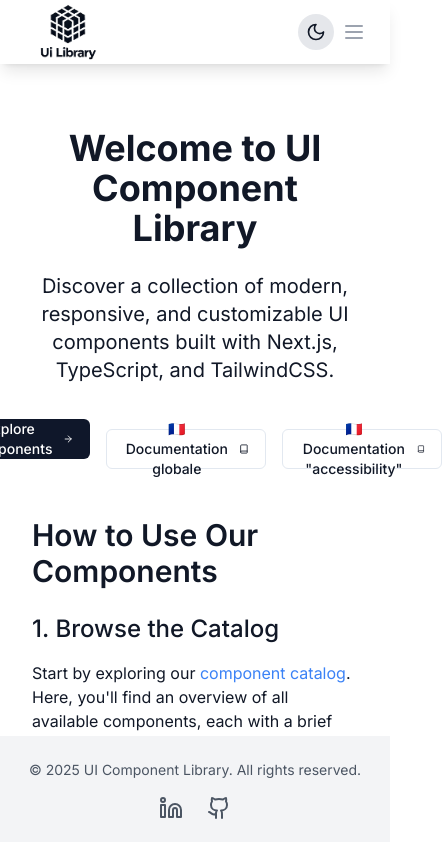
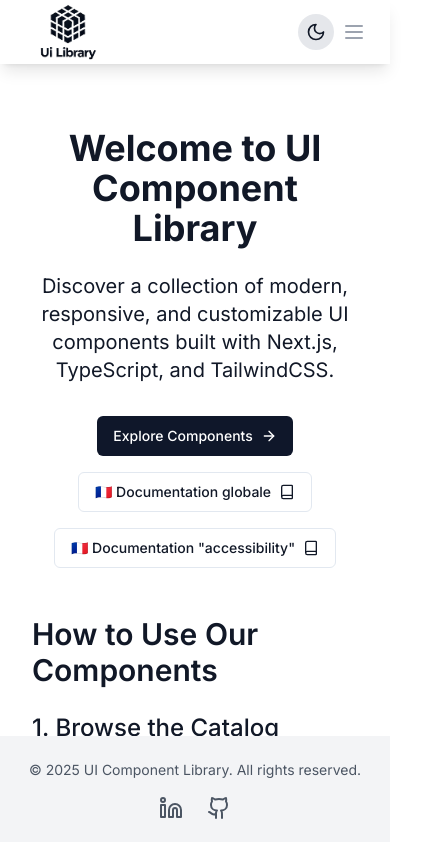
Before and after one commit to Florence-Martin/UI-Library, a Next.js app: page / in a window 390 px wide. Shown: the top 842 px of the page, 442 px wide, since content can reach past the window. Built offline with nearby package versions, Linux system fonts and the light colour scheme.

Commit message:
style: responsive of three buttons of the homepage

```diff
--- a/app/page.tsx
+++ b/app/page.tsx
@@ -20,7 +20,7 @@
           Discover a collection of modern, responsive, and customizable UI
           components built with Next.js, TypeScript, and TailwindCSS.
         </p>
-        <div className="flex justify-center space-x-4">
+        <div className="flex flex-col md:flex-row justify-center space-y-4 md:space-y-0 md:space-x-4">
           <Link href="/catalog" aria-label="Explore Components">
             <Button>
               Explore Components
```
